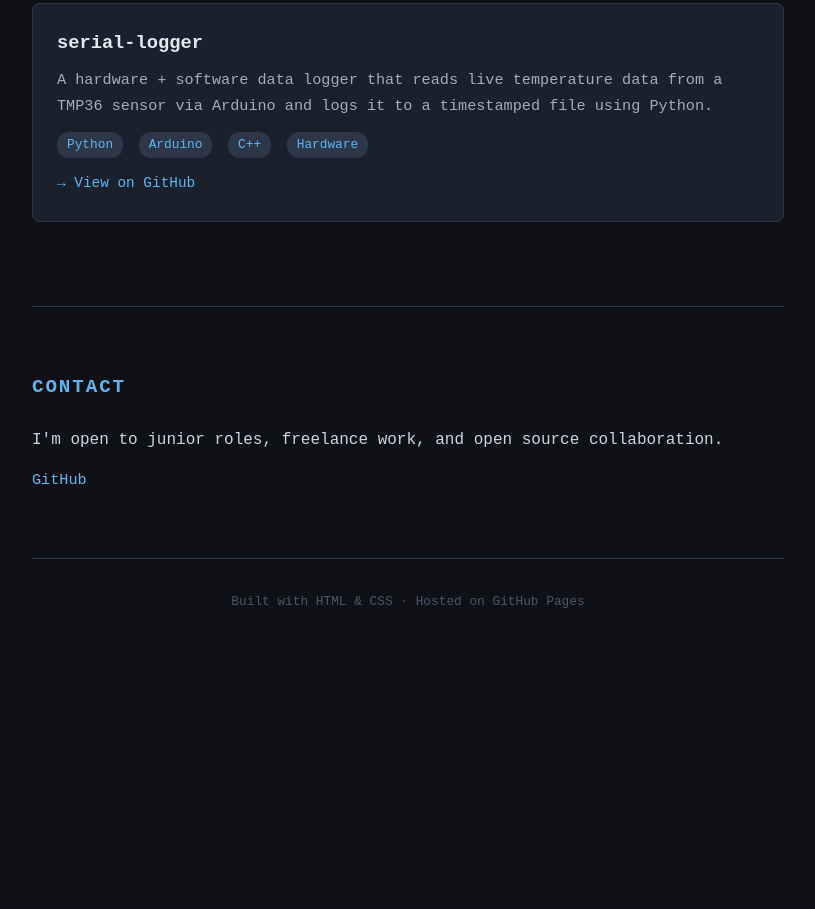
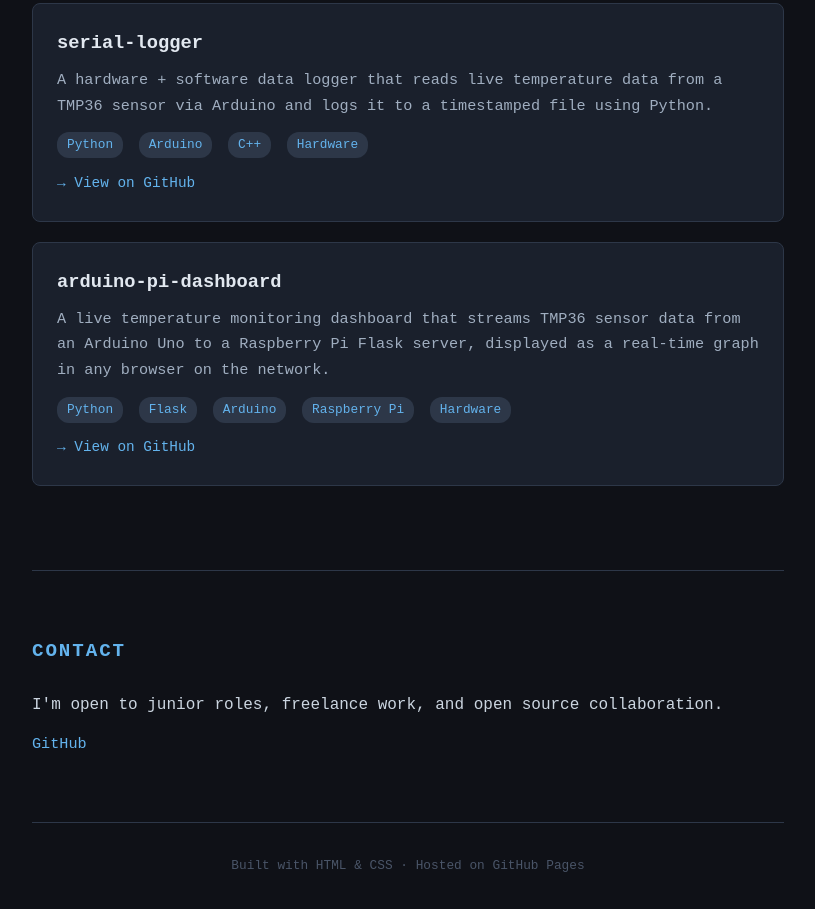
Before and after one commit to theranator/theranator.github.io, a plain HTML site: page index.html in a window 1280 px wide. Shown: the part 888-1797 px from the top of the page, without its empty margins (232-1047 px from the left). Before the commit the page ends 1533 px from the top, so only its background shows below. Drawn offline with Linux system fonts and the light colour scheme.

Commit message:
Add arduino-pi-dashboard to portfolio

```diff
--- a/index.html
+++ b/index.html
@@ -209,7 +209,23 @@
         </a>
       </div>
 
-
+      <div class="project-card">
+        <h3>arduino-pi-dashboard</h3>
+        <p>
+          A live temperature monitoring dashboard that streams TMP36 sensor data
+          from an Arduino Uno to a Raspberry Pi Flask server, displayed as a
+          real-time graph in any browser on the network.
+        </p>
+        <span class="tag">Python</span>
+        <span class="tag">Flask</span>
+        <span class="tag">Arduino</span>
+        <span class="tag">Raspberry Pi</span>
+        <span class="tag">Hardware</span>
+        <br />
+        <a class="project-link" href="https://github.com/theranator/arduino-pi-dashboard" target="_blank">
+          → View on GitHub
+        </a>
+      </div>
 
     </section>
 
```
